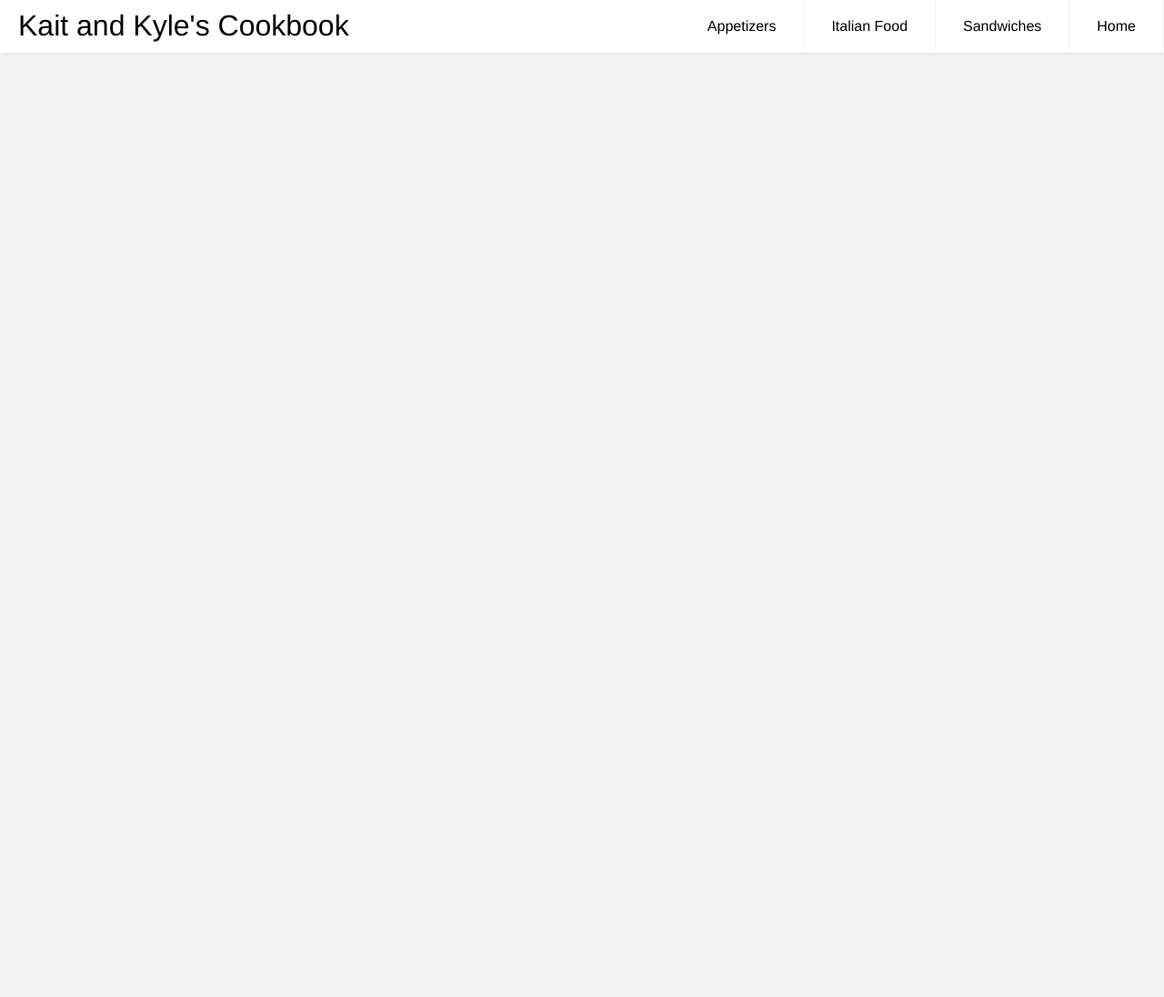
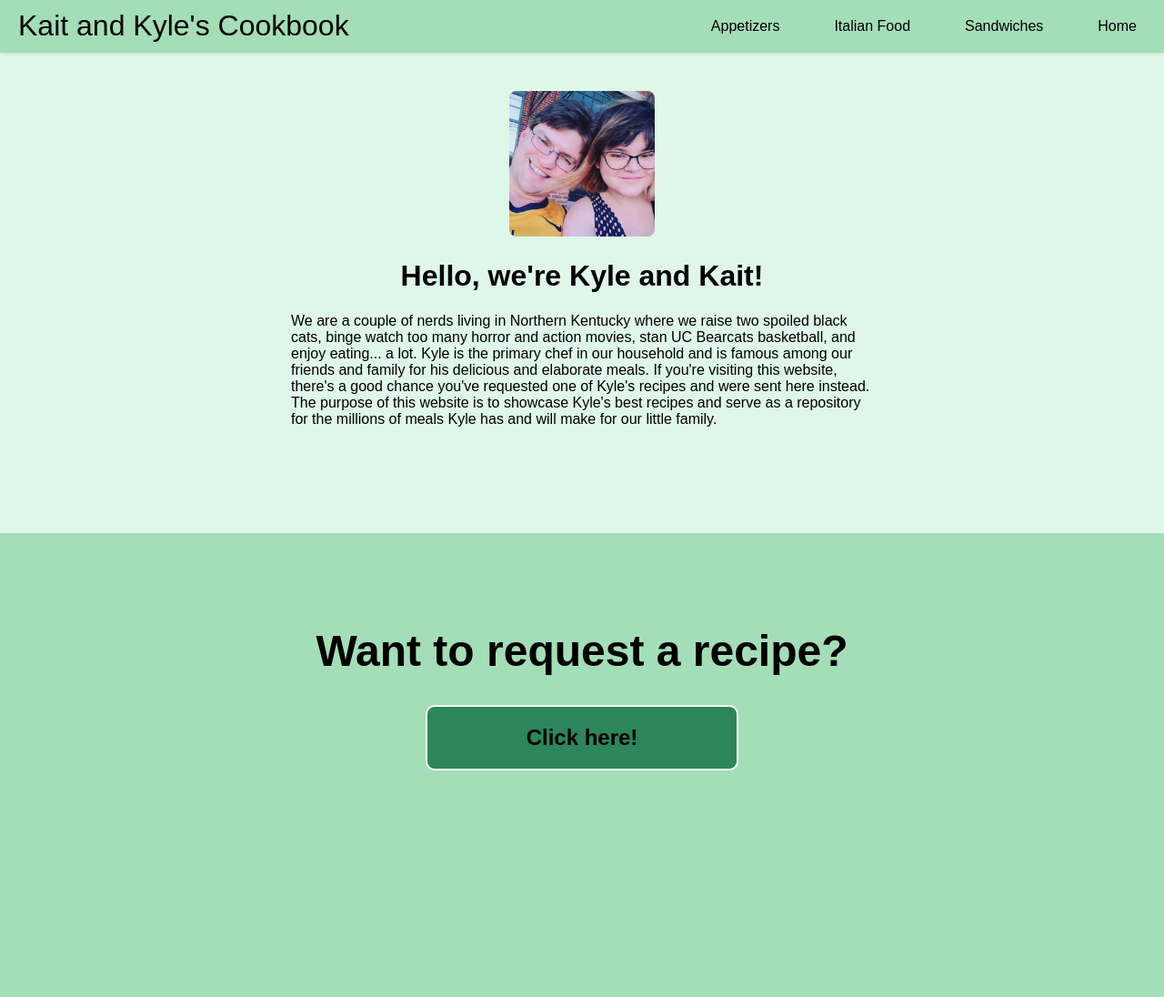
Before and after one commit to kaitbarnes/project1, a plain HTML site: page index.html in a window 1280 px wide. Shown: the whole page at 91% size. Before the commit the page ends 800 px from the top, so only its background shows below. Drawn offline with Linux system fonts and the light colour scheme.

Commit message:
index page

```diff
--- a/index.html
+++ b/index.html
@@ -4,9 +4,11 @@
     <meta charset="UTF-8">
     <meta http-equiv="X-UA-Compatible" content="IE=edge">
     <meta name="viewport" content="width=device-width, initial-scale=1.0">
-    <title>Document</title>
+    <title>Kait and Kyle's Cookbook</title>
 </head>
 <link rel="stylesheet" href="style.css">
+
+<!--NAV BAR-->
 <header class="header">
     <a href="" class="logo">Kait and Kyle's Cookbook</a>
     <input class="menu-btn" type="checkbox" id="menu-btn" />
@@ -18,7 +20,31 @@
       <li><a href="index.html">Home</a></li>
     </ul>
   </header>
+  <!--END NAV BAR-->
+
 <body>
+<div class="container">
+  <div class="content"><center>
+    <img src="/images/kaitkyle.jpg" id="kaitkyle">
+    <P><h1>Hello, we're Kyle and Kait!</h1></P>    </center>
+    <p>We are a couple of nerds living in Northern Kentucky where we raise two spoiled black cats, binge watch too many horror and action movies, stan UC Bearcats basketball, and enjoy eating... a lot. Kyle is the primary chef in our household and is famous among our friends and family for his delicious and elaborate meals. If you're visiting this website, there's a good chance you've requested one of Kyle's recipes and were sent here instead. The purpose of this website is to showcase Kyle's best recipes and serve as a repository for the millions of meals Kyle has and will make for our little family.</p>
+  </div> <!--ENDS CONTENT DIV-->
+</div><!--ENDS CONTAINER DIV-->
+
+<!--BEGIN FOOTER-->
+<footer>
+<div class="footer1">
+	<p class="footer2"> <h1>Want to request a recipe? </h1></p>
+	<p class="button">Click here!</p>
+
+
+</div>
+</footer>
+<!--END FOOTER-->
+
+<!--JS-->
+<script src="app.js"></script>
+<!--ENDS JS-->
 
 </body>
 </html>
--- a/style.css
+++ b/style.css
@@ -1,7 +1,7 @@
 body {
     margin: 0;
-    font-family: Helvetica, sans-serif;
-    background-color: #f4f4f4;
+    font-family: Arial, Helvetica, sans-serif;
+    background-color: #dff7e8;
   }
 
   a {
@@ -11,7 +11,7 @@ body {
   /* header */
 
   .header {
-    background-color: #fff;
+    background-color:#a4deb8;
     box-shadow: 1px 1px 4px 0 rgba(0,0,0,.1);
     position: fixed;
     width: 100%;
@@ -23,19 +23,18 @@ body {
     padding: 0;
     list-style: none;
     overflow: hidden;
-    background-color: #fff;
+    background-color:#a4deb8;
   }
 
   .header li a {
     display: block;
     padding: 20px 20px;
-    border-right: 1px solid #f4f4f4;
     text-decoration: none;
   }
 
   .header li a:hover,
   .header .menu-btn:hover {
-    background-color: #f4f4f4;
+    background-color:  #dff7e8;
   }
 
   .header .logo {
@@ -138,3 +137,63 @@ body {
       display: none;
     }
   }
+
+  #kaitkyle {
+    max-width: 25%;
+    max-height: 25%;
+    border-radius: 5%;
+  }
+
+
+div.container{
+    display: flex;
+    flex-direction: column;
+    justify-content: center;
+    align-items: center;
+    width: 100%;
+    box-sizing: border-box;
+
+    }
+    div.content {
+    width: 50%;
+    padding: 100px 100px;
+
+    }
+
+footer {
+	background-color: #a4deb8;
+	padding: 40px;
+	text-align: center;
+	color:black;
+	font-weight: 600;
+
+}
+footer a {
+	color:black;
+	text-decoration: none;
+
+ }
+
+ footer a:hover {
+ 	color:   #c6ffb3;
+ }
+ .footer1 {
+ 	background-color: #a4deb8;
+ 	height: 400px;
+ 	text-align: center;
+ 	font-size: 24px;
+ 	color:black;
+ 	padding-top: 30px;
+
+
+ }
+ .button {
+ 	background-color: #2d8659;
+ 	width: 300px;
+ 	margin: 0 auto;
+ 	padding: 20px;
+ 	border: 2px solid white;
+ 	border-radius:10px;
+
+
+ }
```
Also changed, not shown: images/cheesesteak.jpg (added), images/frenchdip.jpg (added), images/friedrav.png (added), images/guac.png (added), images/kaitkyle.jpg (added), images/lasagna.jpg (added), images/sauce.jpg (added).
